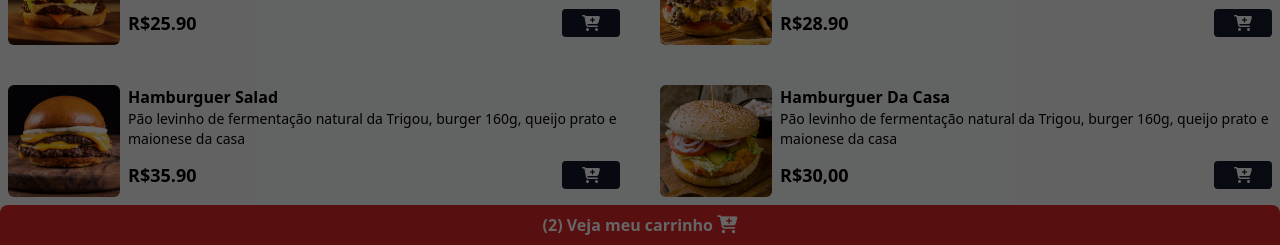
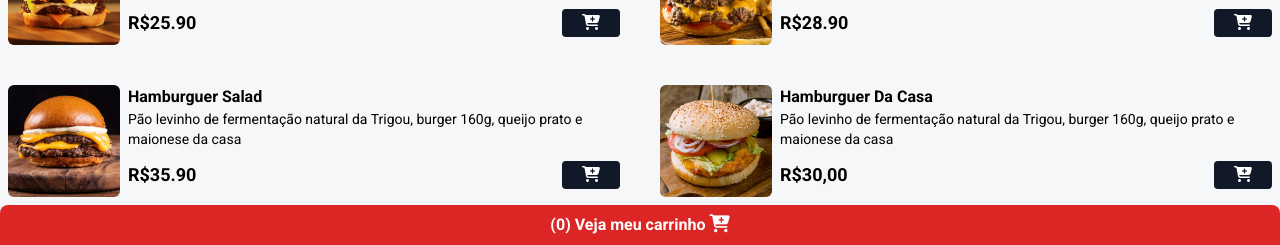
Before and after one commit to Sygerbr/Tailwind-project, a website: page index.html in a window 1280 px wide. Shown: the part 555-800 px from the top of the page. Drawn offline with Linux system fonts and the light colour scheme.

Commit message:
font adicionado

```diff
--- a/index.html
+++ b/index.html
@@ -3,7 +3,11 @@
 
 <head>
     <meta charset="UTF-8">
-    <meta name="viewport" content="width=device-width, initial-scale=1.0">
+    <meta name="viewport" content="width=device-width, initial-scale=1.0"/>
+    <link rel="preconnect" href="https://fonts.googleapis.com"/>
+    <link rel="preconnect" href="https://fonts.gstatic.com" crossorigin/>
+    <link href="https://fonts.googleapis.com/css2?family=Roboto:wght@400;500;700&display=swap" rel="stylesheet"/>
+
     <link rel="stylesheet" href="./styles/output.css">
     <title>Dev Burguer</title>
 </head>
@@ -151,7 +155,7 @@
     <!--FIM MENU-->
 
     <!--MODAL-->
-    <div class="bg-black/60 w-full h-full fixed top-0 left-0 z-[99] flex items-center justify-center">
+    <div class="bg-black/60 w-full h-full fixed top-0 left-0 z-[99]  items-center justify-center hidden">
 
         <div class="bg-white p-5 rounded-md min-w-[90%] md:min-w-[600px]">
             <h2 class="text-center font-bold text-2xl mb-2">Seu Carrinho</h2>
@@ -178,7 +182,7 @@
     <footer
         class="bg-red-600 w-full py-2 flex justify-center fixed bottom-0 z-40 rounded-t-lg text-white font-bold items-center gap-2 id-cart-btn">
         <button>
-            (<span id="cart-count">2</span>)
+            (<span id="cart-count">0</span>)
             Veja meu carrinho
             <i class="fa fa-cart-plus text-lg text-white"></i>
         </button>
--- a/tailwind.config.js
+++ b/tailwind.config.js
@@ -2,6 +2,9 @@
 module.exports = {
   content: ['./**/*.{html,js}'],
   theme: {
+    fontFamily:{
+      'sans' : ['Roboto', 'sans-serif']
+    },
     extend: {
       backgroundImage:{
         "home": "url('/assets/bg.png')"
```
Also changed, not shown: styles/output.css.
